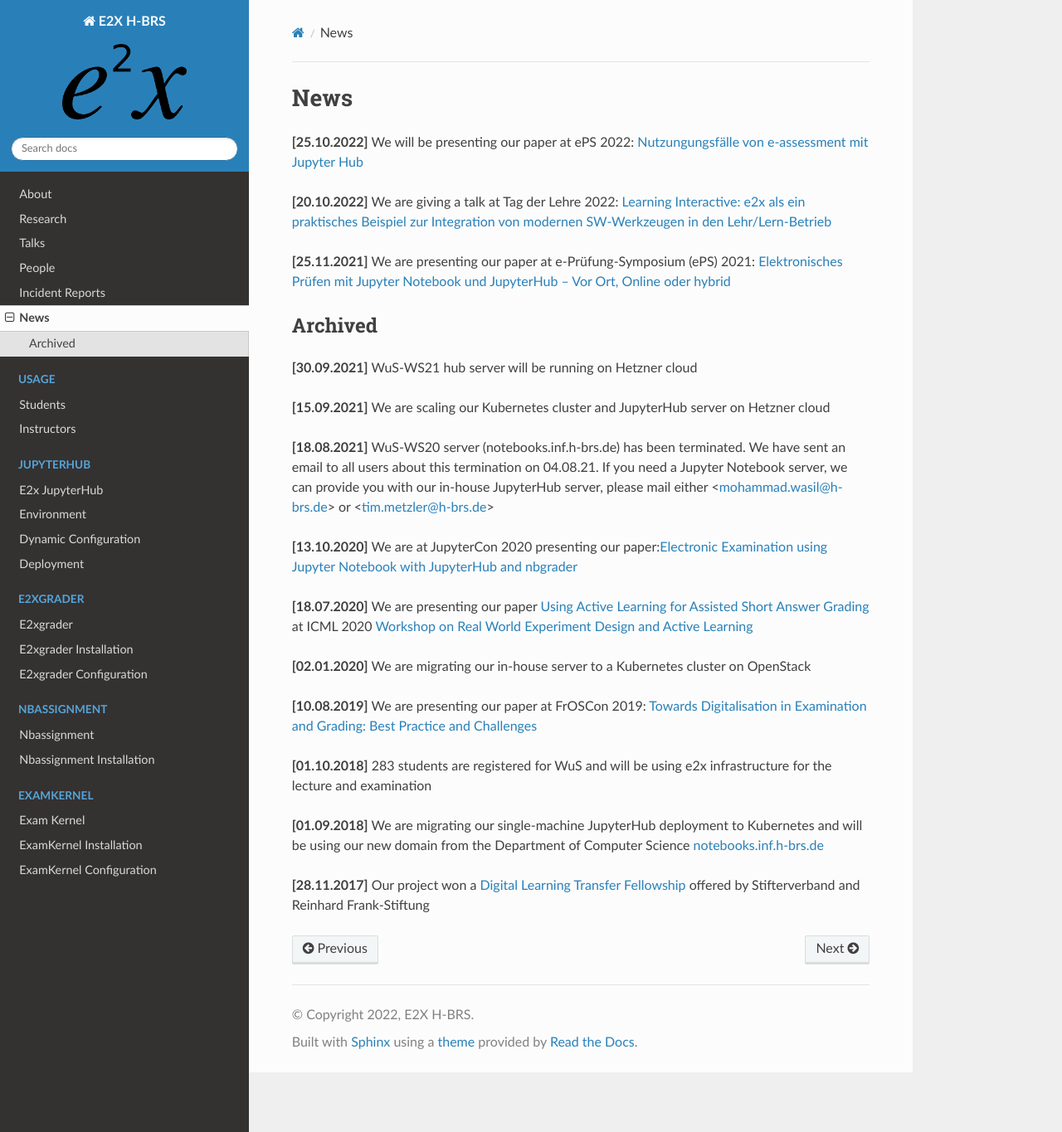
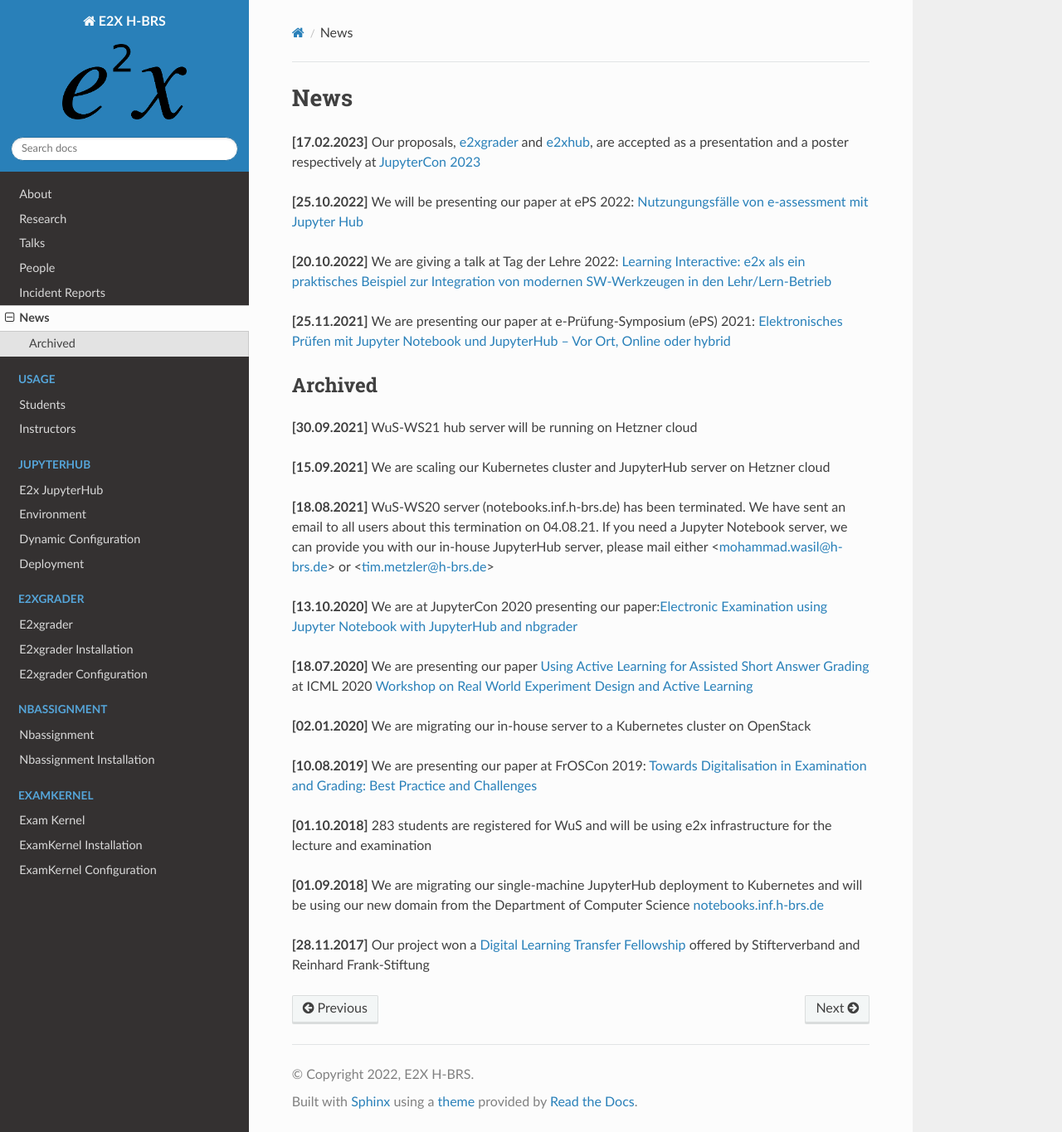
Before and after one commit to DigiKlausur/e2x-docs, a Sphinx documentation site: the page built from docs/source/news.rst, in a window 1280 px wide and 1365 px high. Shown: the whole window at 83% size. Built offline with Sphinx 7.4.7 and the Read the Docs theme 2.0.0, drawn with Linux system fonts in a browser that asks for light colours.

Commit message:
Added JupyterCon 2023

```diff
--- a/docs/source/news.rst
+++ b/docs/source/news.rst
@@ -3,6 +3,8 @@
 ****
 News
 ****
+
+**[17.02.2023]** Our proposals, `e2xgrader <https://cfp.jupytercon.com/2023/talk/WCA38T/>`_ and `e2xhub <https://cfp.jupytercon.com/2023/talk/GBZXWX/>`_, are accepted as a presentation and a poster respectively at `JupyterCon 2023 <https://www.jupytercon.com/>`_
 
 **[25.10.2022]** We will be presenting our paper at ePS 2022: `Nutzungungsfälle von e-assessment mit Jupyter Hub <https://www.mat.tuhh.de/veranstaltungen/eps2022/program.php>`_
 
```
